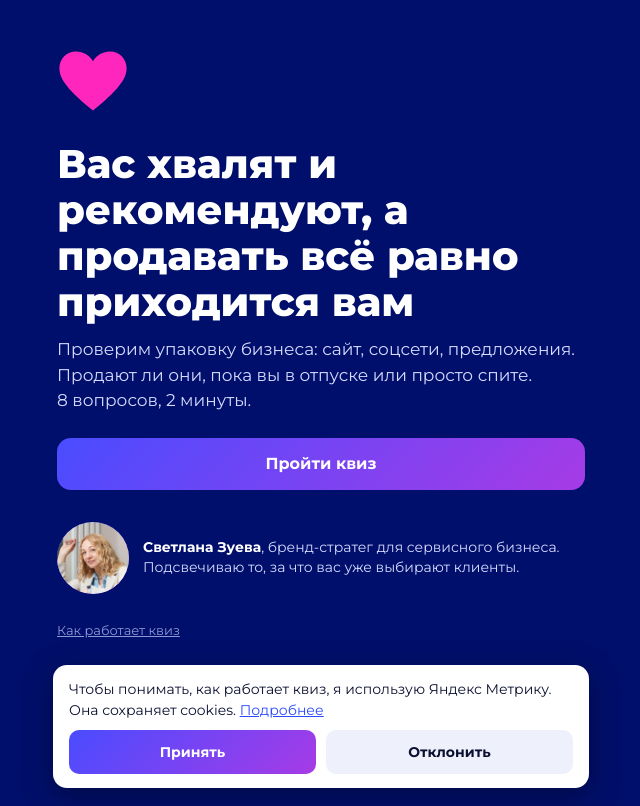
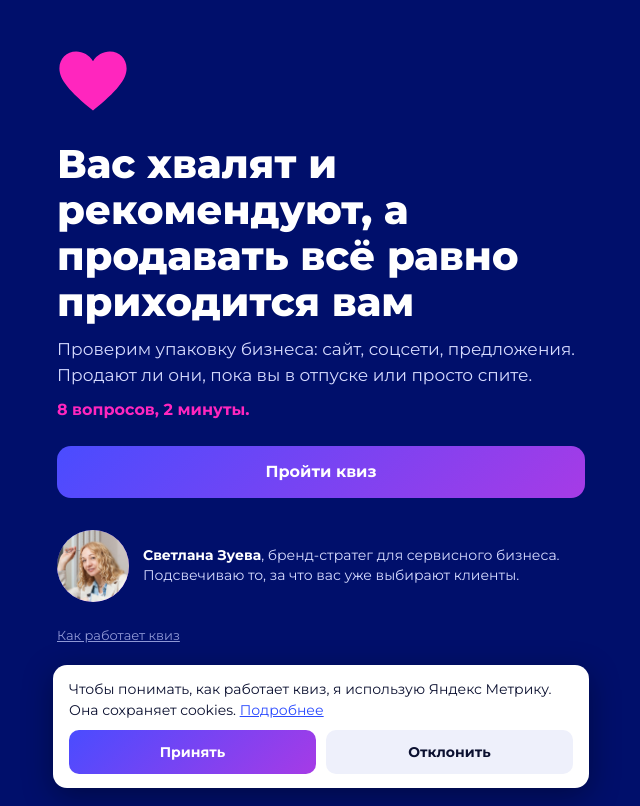
Before and after one commit to grafzueva-alt/brand-quiz, a plain HTML site: page index.html in a window 1280 px wide. Shown: the whole page, without its empty margins (319-959 px from the left). Drawn offline with Linux system fonts and the light colour scheme.

Commit message:
First screen: put '8 questions, 2 minutes' on its own line

```diff
--- a/index.html
+++ b/index.html
@@ -23,7 +23,8 @@
         <path d="M60 104C20 72 4 52 4 34 4 18 16 6 32 6c11 0 22 6 28 16C66 12 77 6 88 6c16 0 28 12 28 28 0 18-16 38-56 70z" fill="#FF26BE"/>
       </svg>
       <h1>Вас хвалят и рекомендуют, а продавать всё равно приходится&nbsp;вам</h1>
-      <p class="lead">Проверим упаковку бизнеса: сайт, соцсети, предложения. Продают ли они, пока вы в отпуске или просто спите. 8&nbsp;вопросов, 2&nbsp;минуты.</p>
+      <p class="lead lead-tight">Проверим упаковку бизнеса: сайт, соцсети, предложения. Продают ли они, пока вы в отпуске или просто спите.</p>
+      <p class="lead-note">8&nbsp;вопросов, 2&nbsp;минуты.</p>
       <button class="btn" id="startBtn" type="button">Пройти квиз</button>
       <div class="author">
         <div class="photo"><span>СЗ</span></div>
--- a/style.css
+++ b/style.css
@@ -53,6 +53,8 @@ h3 { font-size: 22px; }
 p { margin: 0 0 12px; }
 
 .lead { color: #d6dbff; font-size: 17px; margin-bottom: 24px; }
+.lead-tight { margin-bottom: 10px; }
+.lead-note { color: var(--pink); font-weight: 700; font-size: 16px; margin: 0 0 24px; }
 .label { font-weight: 700; margin: 20px 0 8px; display: block; }
 .muted { color: var(--muted); font-weight: 400; }
 .note { text-align: center; color: var(--muted); font-size: 14px; margin-top: 12px; }
```
